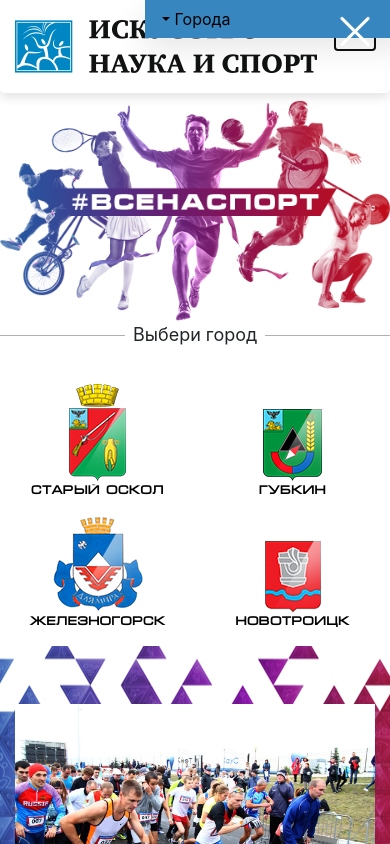
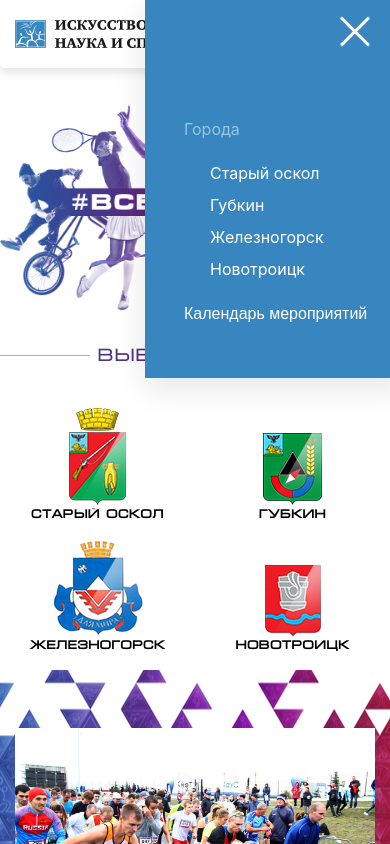
Before and after one commit to ilyaail/vsenasport, a website: page app/index.html in a window 390 px wide. Both pictures are taken after a click on the button 355 px from the left and 35 px from the top of the page. Shown: the top 844 px of the page. Drawn offline with nearby package versions, Linux system fonts and the light colour scheme; files whose address does not match are found by name.

Commit message:
Add files via upload

```diff
--- a/app/index.html
+++ b/app/index.html
@@ -39,7 +39,7 @@
     <div class="container">
         <div class="header__row ">
             <a href="home.html" class="header__logo">
-                <img src="img/logo.png" alt="Softline">
+                <img src="img/logo.png" class="mobile-logo" alt="">
             </a>
 
 
@@ -69,16 +69,20 @@
 
 <nav class="header__nav">
                      <div class="dropdown__city">
-           	<div class="dropdown">
-  <button class="btn btn-cities dropdown-toggle" type="button" id="dropdownMenuButton" data-toggle="dropdown" aria-haspopup="true" aria-expanded="false">
+
+ <ul class="cities__menu_list">
+ 	<p>
    Города
-  </button>
-  <div class="dropdown-menu" aria-labelledby="dropdownMenuButton">
-    <a class="dropdown-item" href="#">Старый оскол</a>
-    <a class="dropdown-item" href="#">Губкин</a>
-    <a class="dropdown-item" href="#">Железногорск</a>
-    <a class="dropdown-item" href="#">Новотроицк</a>
-  </div>
+</p>
+<li class="cities__menu_item"><a class="dropdown-item" href="#">Старый оскол</a></li>
+
+   <li class="cities__menu_item"> <a class="dropdown-item" href="#">Губкин</a></li>
+   <li class="cities__menu_item"> <a class="dropdown-item" href="#">Железногорск</a></li>
+   <li class="cities__menu_item"> <a class="dropdown-item" href="#">Новотроицк</a></li>
+
+</ul>
+<div class="calendar__block">
+<a href="#" class="calendar__block_item">Календарь мероприятий</a>
 </div>
 </div>
             </nav>
@@ -97,7 +101,9 @@
 <section id="section0" class="img-section"><img src="img/header-img.png" alt="" class="img-responsive"></section>
 <section id="section1" class="section-wrap main-section choose__city">
 	<div class="choose__city_title">
-	<p class="subtitle fancyy"><span>Выбери город</span></p>
+
+	</hr>
+	<p class="subtitle gradient"><span>Выбери город</span></p>
 	</div>
 	<div class="choose__city_cities">
 		<div class="container">
@@ -159,7 +165,7 @@
 </section>
 <section id="section2" class="event__section">
 		<div class="event__section_title">
-	<p class="subtitle fancyy"><span>Мероприятия</span></p>
+	<p class="subtitle gradient"><span>Мероприятия</span></p>
 	</div>
 	<div class="slider-container">
 		<div class="event__slider">
@@ -179,7 +185,7 @@
 						Организаторы проекта:
 					</h2>
 					<div class="image-block">
-					<img class="img-fluid" src="img/partner1.png" alt="">
+					<img class="img-fluid pt-4" src="img/partner1.png" alt="">
 					<img class="img-fluid float-right" src="img/partner2.png" alt="">
 					</div>
 				</div>
@@ -189,7 +195,7 @@
 					<h2 class="footer__item_title">
 						Партнеры проекта:
 					</h2>
-					<img class="img-fluid" src="img/partner3.png" alt="">
+					<img class="img-fluid pt-3" src="img/partner3.png" alt="">
 					<img class="img-fluid float-right" src="img/partner4.png" alt="">
 				</div>
 
```
